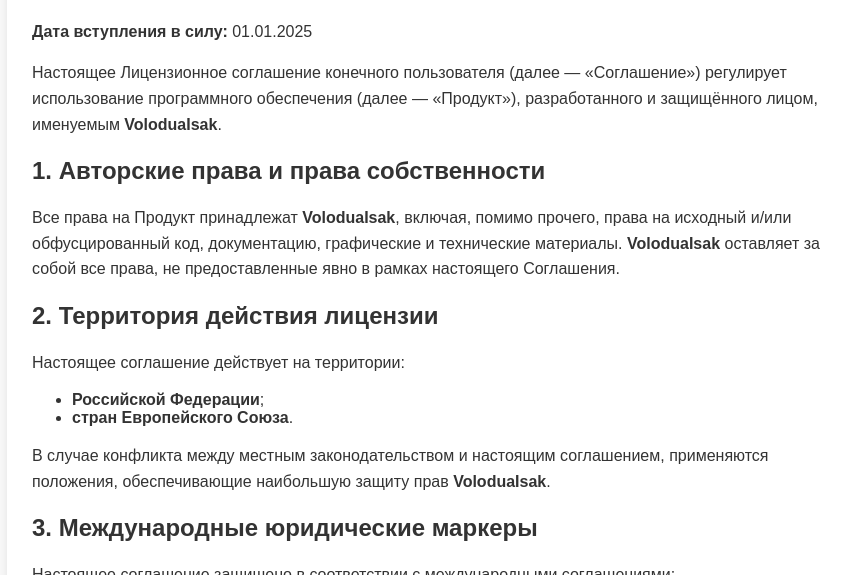
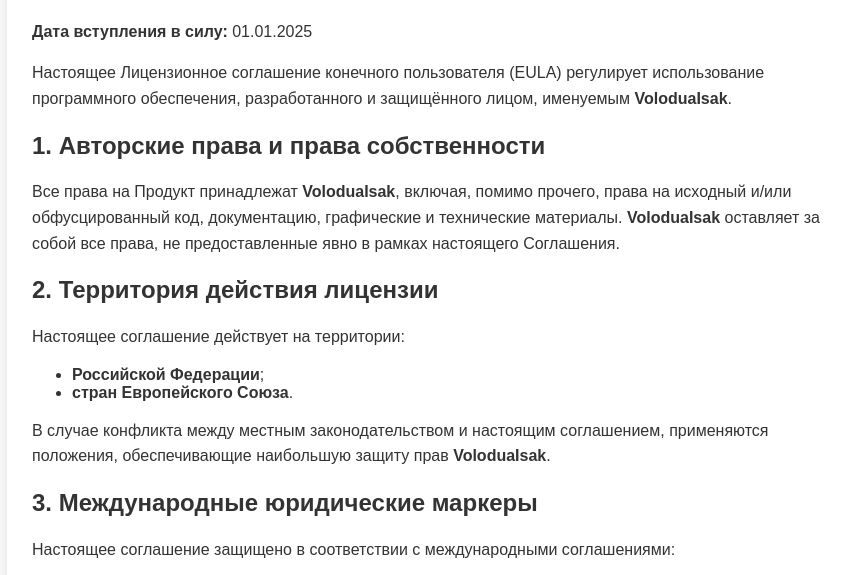
Before and after one commit to VoloduaIsak/license-EULA, a plain HTML site: page index.html in a window 1280 px wide. Shown: the part 163-738 px from the top of the page, without its empty margins (208-1059 px from the left). Drawn offline with Linux system fonts and the light colour scheme.

Commit message:
Add files via upload

```diff
--- a/index.html
+++ b/index.html
@@ -42,8 +42,8 @@
         <p><strong>Дата вступления в силу:</strong> 01.01.2025</p>
 
         <p>
-            Настоящее Лицензионное соглашение конечного пользователя (далее — «Соглашение»)
-            регулирует использование программного обеспечения (далее — «Продукт»),
+            Настоящее Лицензионное соглашение конечного пользователя (EULA)
+            регулирует использование программного обеспечения,
             разработанного и защищённого лицом, именуемым <strong>VoloduaIsak</strong>.
         </p>
 
```
